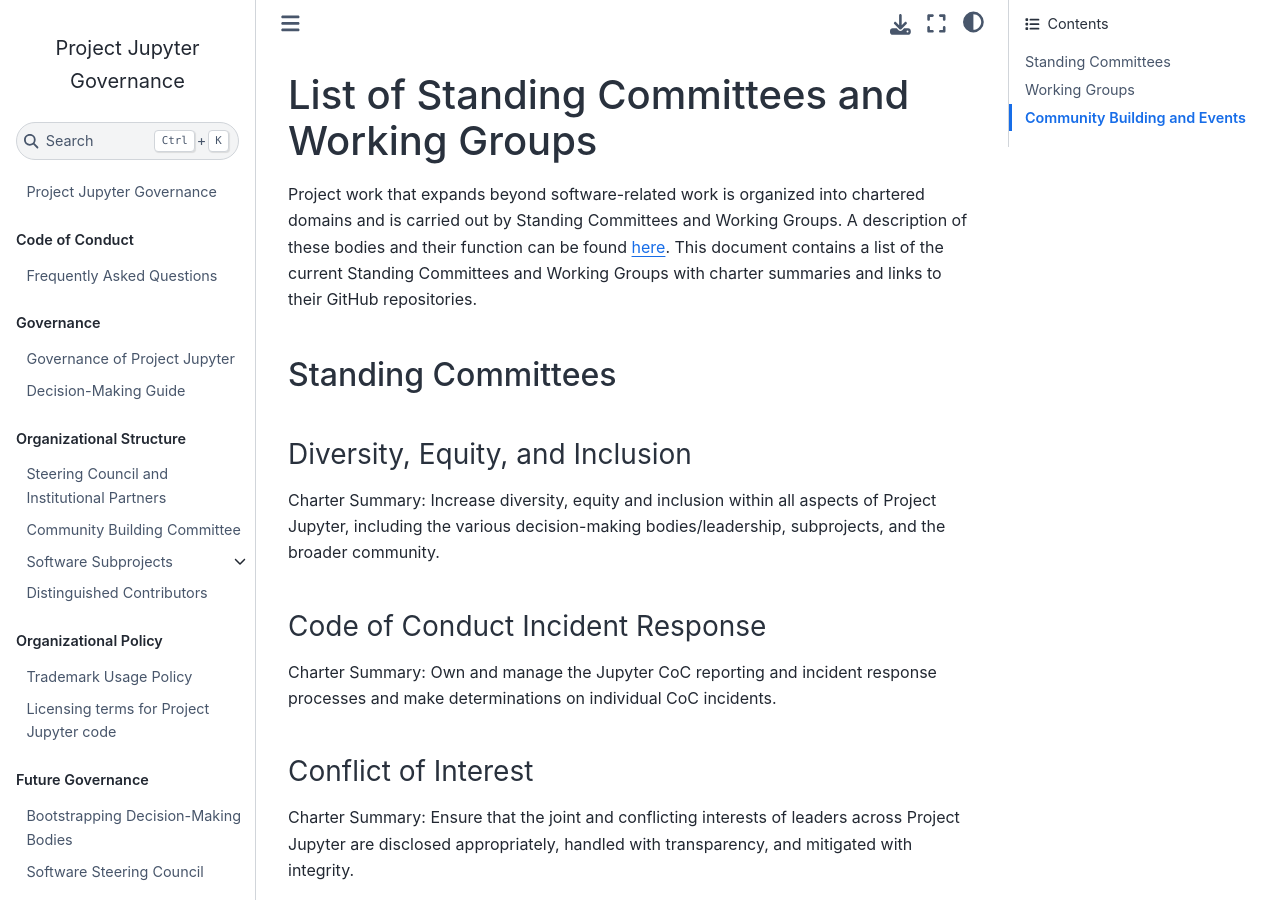
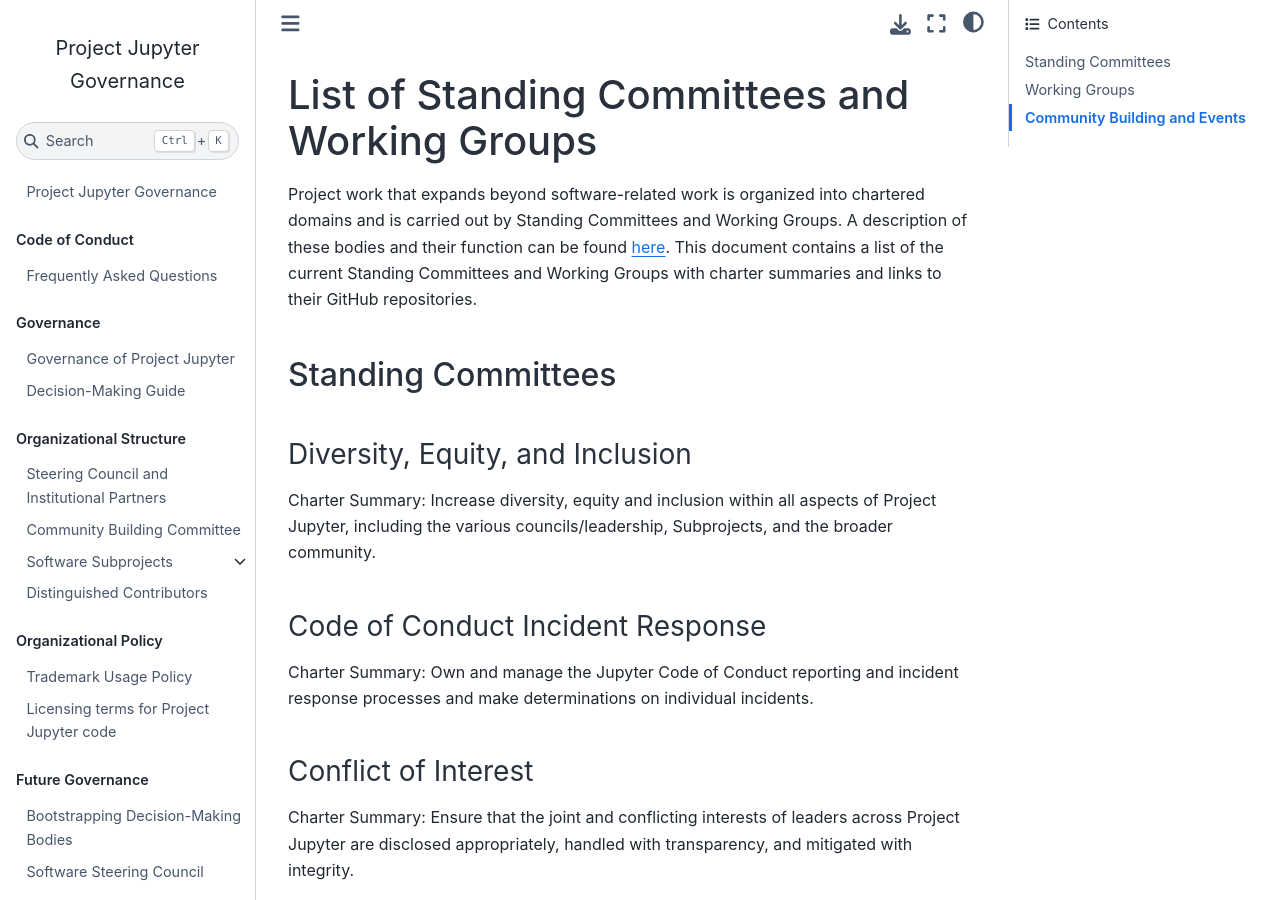
Before and after one commit to jupyter/governance, a Jupyter Book: the page built from list_of_standing_committees_and_working_groups.md, in a window 1280 px wide and 900 px high. Built offline with Jupyter Book 1.0.4 settings and Sphinx 7.4.7 and the Sphinx Book theme 1.1.4, drawn with Linux system fonts in a browser that asks for light colours; pages that are not in the unit, such as notebooks, are missing from menus.

Commit message:
Apply suggestions for committee documentation from code review
Co-authored-by: Afshin Taylor Darian <git@darian.email>

```diff
--- a/list_of_standing_committees_and_working_groups.md
+++ b/list_of_standing_committees_and_working_groups.md
@@ -6,11 +6,11 @@
 
 ### Diversity, Equity, and Inclusion
 
-Charter Summary: Increase diversity, equity and inclusion within all aspects of Project Jupyter, including the various decision-making bodies/leadership, subprojects, and the broader community.
+Charter Summary: Increase diversity, equity and inclusion within all aspects of Project Jupyter, including the various councils/leadership, Subprojects, and the broader community.
 
 ### Code of Conduct Incident Response
 
-Charter Summary: Own and manage the Jupyter CoC reporting and incident response processes and make determinations on individual CoC incidents.
+Charter Summary: Own and manage the Jupyter Code of Conduct reporting and incident response processes and make determinations on individual incidents.
 
 ### Conflict of Interest
 
```
